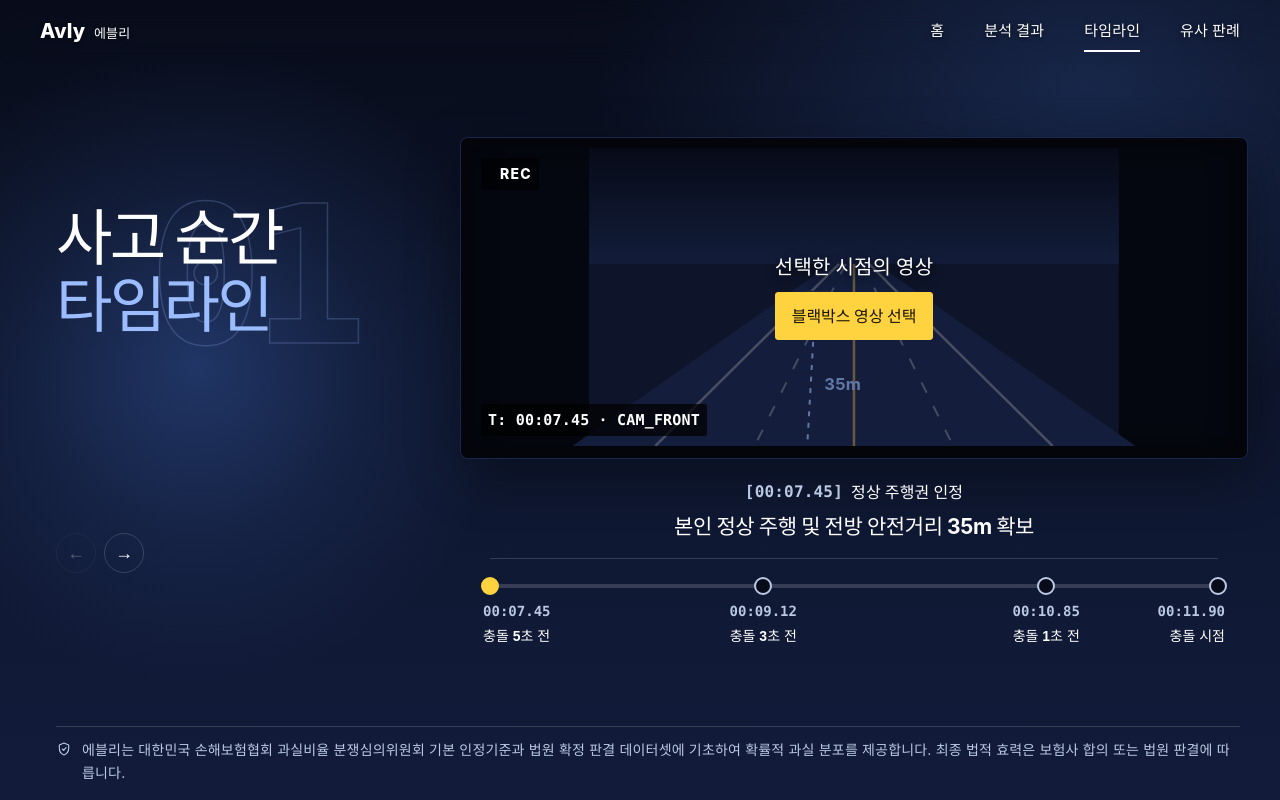
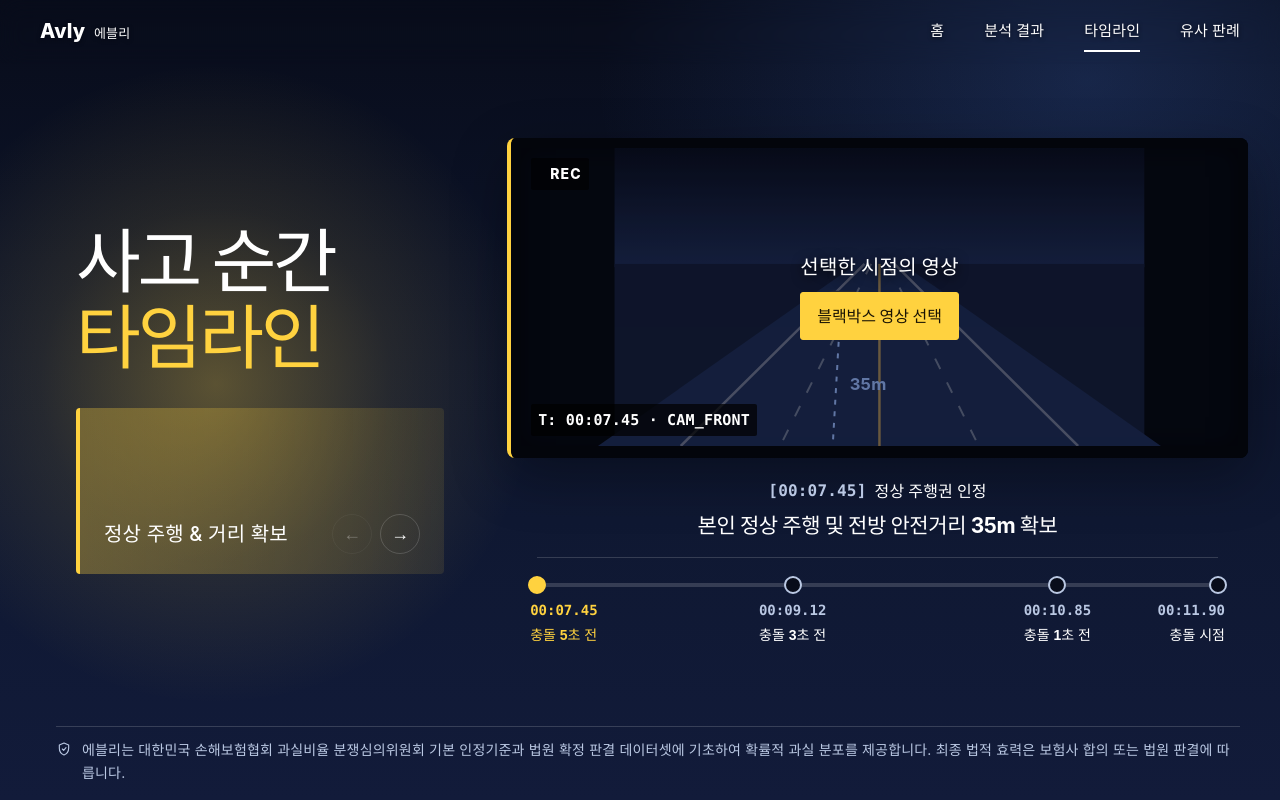
Before and after one commit to jungin9607-hash/Avly, a React app in the folder frontend/: page /timeline-test in a window 1280 px wide. Built offline with nearby package versions, Linux system fonts and the light colour scheme; the HTML template or start-up script is replaced by a standard one; a web font is replaced by a local one.

Commit message:
타임라인 화면 수정

```diff
--- a/frontend/src/pages/time/Time.css
+++ b/frontend/src/pages/time/Time.css
@@ -45,18 +45,22 @@
 /* ---------- 무대: 일반 문서 스크롤, 시점 선택으로 영상 변경 ---------- */
 .tl-stage {
   display: grid;
-  grid-template-columns: minmax(260px, 0.6fr) minmax(0, 1.75fr);
+  grid-template-columns: minmax(320px, 0.8fr) minmax(0, 1.75fr);
   grid-template-rows: 1fr auto;
-  gap: 16px 80px;
+  gap: 16px clamp(32px, 4vw, 64px);
   align-items: center;
   min-height: 100svh;
   padding: 88px 0 16px 56px;
   box-sizing: border-box;
 }
 
-/* 왼쪽: 블루 빛 번짐 + 뒤에 깔린 큰 단계 숫자 */
+/* 왼쪽: 선택한 타임라인 색상의 빛 번짐 + 단계 숫자와 제목 */
 .tl-side {
+  --tl-side-step-size: 18px;
+  --tl-side-label-size: 30px;
+  --tl-side-body-size: 20px;
   position: relative;
+  left: 20px;
   z-index: 0;
   display: flex;
   flex-direction: column;
@@ -71,42 +75,16 @@
   width: 640px;
   height: 640px;
   border-radius: 50%;
-  background: radial-gradient(closest-side, rgba(var(--tl-blue-rgb), 0.32), rgba(var(--tl-blue-rgb), 0.1) 55%, transparent);
+  background: radial-gradient(closest-side, color-mix(in srgb, var(--accent) 32%, transparent), color-mix(in srgb, var(--accent) 10%, transparent) 55%, transparent);
   pointer-events: none;
-}
-.tl-bignum {
-  position: absolute;
-  z-index: -1;
-  right: -8px;
-  top: -24px;
-  font-size: clamp(140px, 15vw, 220px);
-  font-weight: 800;
-  line-height: 1;
-  letter-spacing: -0.06em;
-  color: transparent;
-  -webkit-text-stroke: 1.5px rgba(var(--tl-accent-rgb), 0.22);
-  pointer-events: none;
-  animation: tl-bignum 0.6s cubic-bezier(0.22, 1, 0.36, 1) both;
-}
-.tl-bignum.key {
-  -webkit-text-stroke-color: rgba(var(--tl-accent-rgb), 0.4);
-}
-.tl-bignum.impact {
-  -webkit-text-stroke-color: rgba(var(--tl-accent-rgb), 0.22);
-}
-@keyframes tl-bignum {
-  from {
-    opacity: 0;
-    transform: translateY(24px);
-  }
 }
 .tl-h1-accent {
   color: var(--accent);
 }
 
 .tl-side h1 {
-  margin: 0 0 28px;
-  font-size: clamp(44px, 4.8vw, 68px);
+  margin: 0 0 32px;
+  font-size: clamp(48px, 5.5vw, 80px);
   font-weight: 800;
   line-height: 1.08;
   letter-spacing: -0.045em;
@@ -114,37 +92,19 @@
 /* 지금 보고 있는 시점: 바뀔 때마다 살짝 떠오름 */
 .tl-now {
   --now: var(--accent);
-  width: min(100%, 360px);
+  width: min(100%, 420px);
   box-sizing: border-box;
-  padding: 16px 18px 14px;
+  padding: 22px 24px 20px;
   border-radius: 4px;
   border-left: 4px solid var(--now);
-  background: linear-gradient(90deg, rgba(var(--tl-blue-rgb), 0.32), rgba(var(--tl-blue-rgb), 0.1));
+  background: linear-gradient(90deg, color-mix(in srgb, var(--now) 32%, transparent), color-mix(in srgb, var(--now) 10%, transparent));
+}
+.tl-now-content {
   animation: tl-now 0.45s ease both;
 }
 .tl-now.key {
   --now: var(--accent);
-  background: linear-gradient(90deg, rgba(var(--tl-accent-rgb), 0.22), rgba(var(--tl-accent-rgb), 0.06));
-}
-.tl-now.impact {
-  --now: var(--impact);
-  background: linear-gradient(90deg, rgba(var(--color-time-impact-rgb), 0.24), rgba(var(--color-time-impact-rgb), 0.06));
-}
-.tl-now-dots {
-  display: flex;
-  gap: 4px;
-  margin: 14px 0 0;
-  padding: 0;
-  list-style: none;
-}
-.tl-now-dots li {
-  flex: 1;
-  height: 3px;
-  border-radius: 1px;
-  background: var(--color-white-a18);
-}
-.tl-now-dots li.on {
-  background: var(--now);
+  background: linear-gradient(90deg, color-mix(in srgb, var(--now) 22%, transparent), color-mix(in srgb, var(--now) 6%, transparent));
 }
 @keyframes tl-now {
   from {
@@ -154,30 +114,43 @@
 }
 .tl-now-step {
   margin: 0 0 8px;
-  font-size: var(--tl-font-body);
+  font-size: var(--tl-side-step-size);
   font-weight: 700;
   letter-spacing: 0.04em;
   color: var(--now);
 }
 .tl-now-label {
   margin: 0 0 8px;
-  font-size: var(--tl-font-display);
+  font-size: var(--tl-side-label-size);
+  line-height: 1.4;
+  word-break: keep-all;
   font-weight: 800;
   letter-spacing: -0.03em;
 }
+.tl-now-row {
+  display: flex;
+  flex-wrap: wrap;
+  align-items: center;
+  gap: 12px;
+}
 .tl-now-text {
+  flex: 1 1 200px;
+  min-width: 0;
   margin: 0;
-  font-size: var(--tl-font-label);
+  font-size: var(--tl-side-body-size);
   font-weight: 500;
   line-height: 1.5;
-  color: var(--muted);
+  color: var(--text);
+  word-break: keep-all;
 }
 
 .tl-counter {
+  flex: 0 0 auto;
   display: flex;
+  justify-content: flex-end;
   align-items: center;
   gap: 8px;
-  margin: 24px 0 20px;
+  margin: 0 0 0 auto;
 }
 .tl-counter button {
   display: grid;
@@ -219,13 +192,14 @@
     visibility: hidden;
   }
 }
-/* 영상만 담는 독립 카드 */
+/* 영상 카드 왼쪽에만 둥글게 이어지는 강조선. 색상은 타임라인 시점과 연동. */
 .tl-video-panel {
   overflow: hidden;
-  border: 1px solid rgba(var(--tl-blue-rgb), 0.3);
+  border-left: 4px solid var(--tl-frame-color, var(--signal));
   border-radius: 8px;
   background: var(--color-time-video-frame);
   box-shadow: 0 18px 55px rgba(0, 0, 0, 0.32);
+  transition: border-color 0.3s ease;
 }
 /* 단일 영상 플레이어: 시점을 선택하면 영상 위치가 함께 바뀜 */
 .tl-player {
@@ -473,6 +447,11 @@
   line-height: 1.4;
   white-space: nowrap;
 }
+/* 지나온 시점의 시간과 문구도 각 타임라인 점과 같은 색상을 유지. */
+.tl-axis-dot.is-past em,
+.tl-axis-dot.is-past small {
+  color: var(--tl-dot-color);
+}
 /* 좁은 시간축에서도 긴 시점 이름은 두 줄 안에서 읽히도록 한다. */
 @media (max-width: 600px) {
   .tl-axis-dot em {
@@ -568,23 +547,20 @@
     padding: 96px 20px 40px;
   }
   .tl-side {
+    left: 0;
     min-width: 0;
     padding-right: 0;
   }
   .tl-now {
     display: none;
   }
-  .tl-counter {
-    margin: 24px 0 18px;
-  }
   .tl-notice {
     margin-right: 0;
   }
 }
 @media (prefers-reduced-motion: reduce) {
-  .tl-bignum,
   .tl-rec::before,
-  .tl-now,
+  .tl-now-content,
   .tl-arrow,
   .tl-ring,
   .tl-axis-dot.impact.is-past {
--- a/frontend/src/pages/time/Time.jsx
+++ b/frontend/src/pages/time/Time.jsx
@@ -2,6 +2,9 @@ import { useEffect, useRef, useState } from "react";
 import TopNav from "../../components/common/TopNav";
 import TimelineNotice from "./TimelineNotice";
 import TimelineAxis from "./TimelineAxis";
+import TimelineControls from "./TimelineControls";
+import { getTimelineColor, getTimelinePosition } from "./timelineColors";
+import useTimelineWheel from "./useTimelineWheel";
 import "./Time.css";
 
 // tone: 결정적 시점(key) · 충돌(impact)은 색으로 구분
@@ -53,6 +56,7 @@ const stamp = (t) => `00:${t.toFixed(2).padStart(5, "0")}`;
 const two = (n) => String(n).padStart(2, "0");
 
 export default function Time() {
+  const stageRef = useRef(null);
   const videoRef = useRef(null);
   const inputRef = useRef(null);
   const [active, setActive] = useState(0);
@@ -71,6 +75,8 @@ export default function Time() {
       video.currentTime = Math.min(MOMENTS[idx].time, Math.max(0, video.duration - 0.05));
     }
   };
+
+  useTimelineWheel(stageRef, active, MOMENTS.length, goTo);
 
   const loadVideo = (event) => {
     const file = event.target.files?.[0];
@@ -93,51 +99,38 @@ export default function Time() {
   };
 
   const m = MOMENTS[active];
+  const frameColor = getTimelineColor(getTimelinePosition(MOMENTS, m.time));
 
   return (
     <div className="tl">
       <TopNav active="타임라인" theme="dark" />
 
-      <section className="tl-stage">
+      <section className="tl-stage" ref={stageRef}>
         {/* 왼쪽: 제목 · 비율 · 지금 보고 있는 시점 */}
-        <div className="tl-side">
-          {/* 뒤에 깔리는 큰 단계 숫자: 장면이 바뀌면 함께 바뀜 */}
-          <span className={`tl-bignum tl-mono ${m.tone || ""}`} key={`n-${m.id}`} aria-hidden="true">
-            {two(active + 1)}
-          </span>
-
+        <div className="tl-side" style={{ "--accent": frameColor }}>
           <h1>
             사고 순간
             <br />
             <span className="tl-h1-accent">타임라인</span>
           </h1>
-          <div className={`tl-now ${m.tone || ""}`} key={m.id} aria-live="polite">
-            <p className="tl-now-step">
-              STEP {two(active + 1)} · <span className="tl-mono">{stamp(m.time)}</span>
-            </p>
-            <p className="tl-now-label">{m.summaryLabel || m.label}</p>
-            <p className="tl-now-text">{m.summary}</p>
-            <ol className="tl-now-dots" aria-hidden="true">
-              {MOMENTS.map((mo, i) => (
-                <li key={mo.id} className={i <= active ? "on" : ""} />
-              ))}
-            </ol>
-          </div>
-
-          <div className="tl-counter">
-            <button type="button" aria-label="이전 시점" onClick={() => goTo(active - 1)} disabled={active === 0}>
-              ←
-            </button>
-            <button type="button" aria-label="다음 시점" onClick={() => goTo(active + 1)} disabled={active === LAST}>
-              →
-            </button>
+          <div className={`tl-now ${m.tone || ""}`}>
+            <div className="tl-now-content" key={m.id} aria-live="polite">
+              <p className="tl-now-step">
+                STEP {two(active + 1)} · <span className="tl-mono">{stamp(m.time)}</span>
+              </p>
+              <p className="tl-now-label">{m.summaryLabel || m.label}</p>
+            </div>
+            <div className="tl-now-row">
+              <p className="tl-now-text" key={`summary-${m.id}`} aria-live="polite">{m.summary}</p>
+              <TimelineControls active={active} last={LAST} onSelect={goTo} />
+            </div>
           </div>
 
         </div>
 
         {/* 오른쪽: 영상 화면 · 시간축 */}
         <div className="tl-right">
-          <div className="tl-video-panel">
+          <div className="tl-video-panel" style={{ "--tl-frame-color": frameColor }}>
             <div className={`tl-player ${m.tone || ""}`}>
               {videoUrl ? (
                 <video
--- /dev/null
+++ b/frontend/src/pages/time/TimelineControls.jsx
@@ -0,0 +1,12 @@
+export default function TimelineControls({ active, last, onSelect }) {
+  return (
+    <div className="tl-counter">
+      <button type="button" aria-label="이전 시점" onClick={() => onSelect(active - 1)} disabled={active === 0}>
+        ←
+      </button>
+      <button type="button" aria-label="다음 시점" onClick={() => onSelect(active + 1)} disabled={active === last}>
+        →
+      </button>
+    </div>
+  );
+}
--- /dev/null
+++ b/frontend/src/pages/time/useTimelineWheel.js
@@ -0,0 +1,44 @@
+import { useEffect, useRef } from "react";
+
+const STEP_INTERVAL_MS = 300;
+const WHEEL_IDLE_MS = 160;
+
+export default function useTimelineWheel(root, active, count, onSelect) {
+  const gesture = useRef({ navigating: false, lastStepAt: -Infinity, lastWheelAt: -Infinity });
+
+  useEffect(() => {
+    const stage = root.current;
+    if (!stage) return;
+
+    const onWheel = (event) => {
+      if (event.defaultPrevented || !event.cancelable || event.ctrlKey || event.metaKey || event.altKey || event.shiftKey) return;
+      if (!event.deltaY || Math.abs(event.deltaX) > Math.abs(event.deltaY)) return;
+      if (event.target.closest?.("input, textarea, select, [contenteditable]")) return;
+
+      const now = performance.now();
+      const state = gesture.current;
+      // 한 번 굴린 휠의 연속 입력과 트랙패드 관성으로 여러 시점이 넘어가지 않게 함.
+      const continuing = state.navigating && (
+        now - state.lastStepAt < STEP_INTERVAL_MS || now - state.lastWheelAt < WHEEL_IDLE_MS
+      );
+      state.lastWheelAt = now;
+      if (continuing) {
+        event.preventDefault();
+        return;
+      }
+      state.navigating = false;
+
+      const next = active + Math.sign(event.deltaY);
+      // 처음에서 위로, 마지막에서 아래로는 일반 페이지 스크롤로 이어짐.
+      if (next < 0 || next >= count) return;
+
+      event.preventDefault();
+      state.navigating = true;
+      state.lastStepAt = now;
+      onSelect(next);
+    };
+
+    stage.addEventListener("wheel", onWheel, { passive: false });
+    return () => stage.removeEventListener("wheel", onWheel);
+  }, [root, active, count, onSelect]);
+}
```
